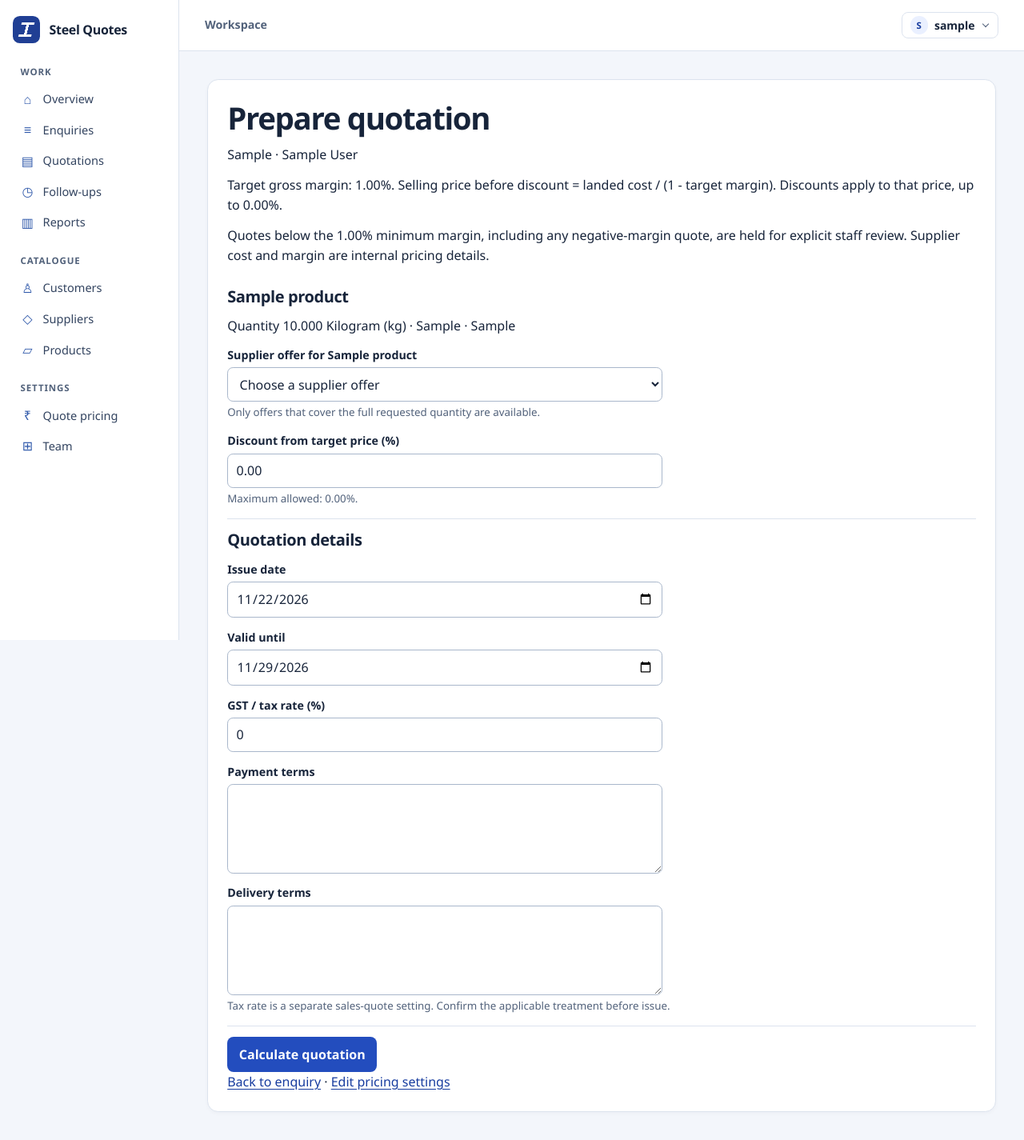
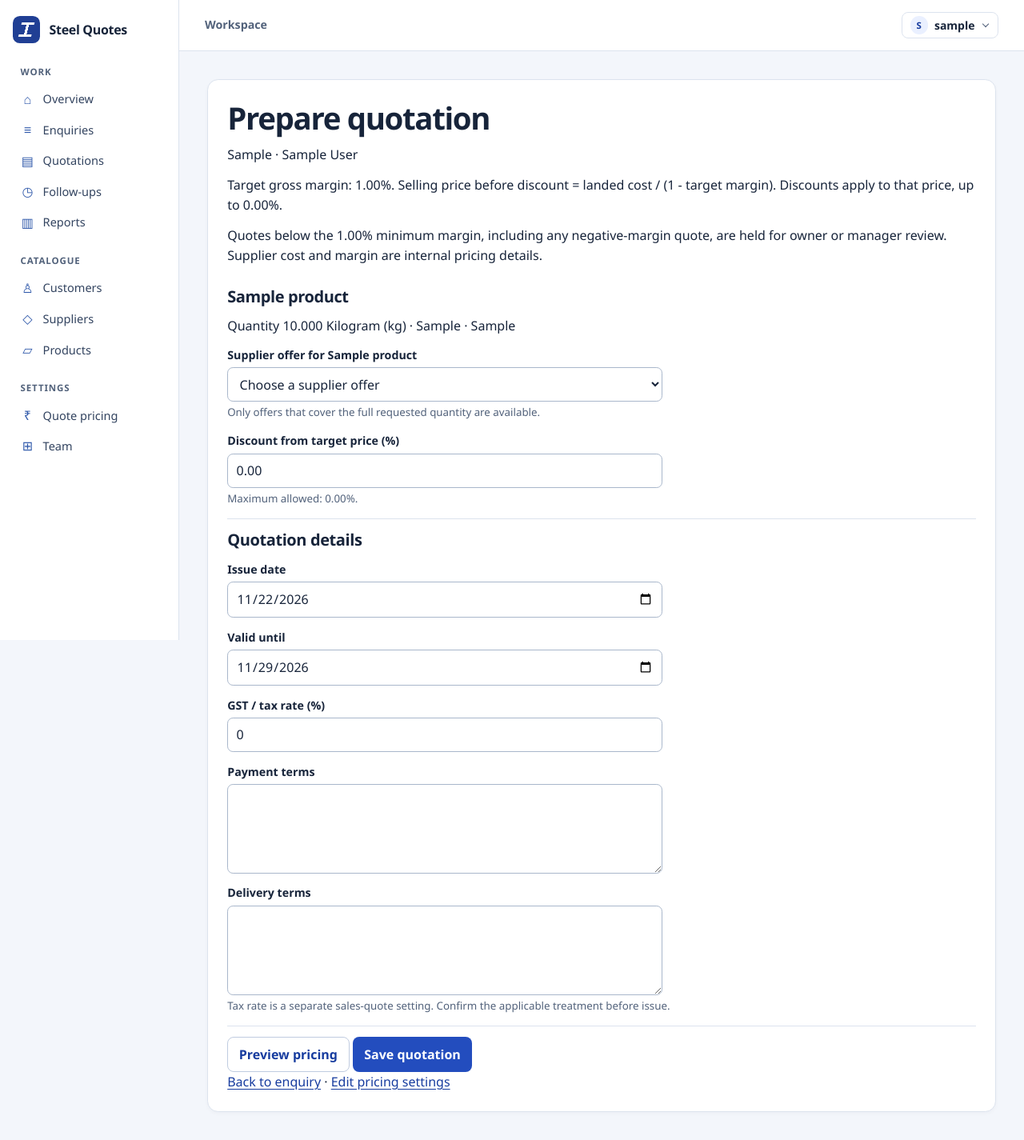
Before and after one commit to rnvjn2126/b2bproject, a Django app: page /rfqs/1/quote/ in a window 1280 px wide. Shown: the whole page at 80% size. Run offline with Django 5.2, Linux system fonts and the light colour scheme; a user stored in the database is signed in; tables that the repository leaves empty hold one stand-in row (values such as "Sample post").

Commit message:
Connect full-coverage supplier rankings, pricing previews and manager review

```diff
--- a/dashboard/forms.py
+++ b/dashboard/forms.py
@@ -350,6 +350,11 @@ class QuoteCreateForm(forms.Form):
                 self.add_error(offer_name, "This offer cannot produce a valid positive selling price.")
                 continue
             # Gross margin is based on the selling price, so solve cost / (1 - margin), not cost * (1 + margin).
+            # Store and price the same four-decimal landed rate.
+            cost = cost.quantize(Decimal("0.0001"), rounding=ROUND_HALF_UP)
+            if not Decimal("0") < cost <= Decimal("9999999999.9999"):
+                self.add_error(offer_name, "The normalized landed rate is outside the supported price range.")
+                continue
             target_price = cost / divisor
             price = (target_price * (Decimal("1") - discount / Decimal("100"))).quantize(
                 Decimal("0.0001"), rounding=ROUND_HALF_UP,
@@ -369,6 +374,7 @@ class QuoteCreateForm(forms.Form):
                 "supplier_offer": offer,
                 "discount_percent": discount,
                 "landed_cost_per_unit": cost,
+                "target_price": target_price,
                 "selling_price_per_unit": price,
                 "gross_margin_percent": margin,
                 "needs_review": margin < self.pricing_settings.minimum_margin_percent,
--- a/dashboard/test_teams.py
+++ b/dashboard/test_teams.py
@@ -78,6 +78,8 @@ class TeamWorkspaceTests(TestCase):
         approve_url = reverse("dashboard:quote_approve", args=[self.quote.pk])
 
         self.client.force_login(sales)
+        detail = reverse("dashboard:quote_detail", args=[self.quote.pk])
+        self.assertNotContains(self.client.get(detail), "Approve after manager review")
         self.assertEqual(self.client.post(approve_url).status_code, 403)
         settings_url = reverse("dashboard:quote_pricing_settings")
         self.assertContains(self.client.get(settings_url), "Only the owner or a manager can change")
@@ -87,6 +89,7 @@ class TeamWorkspaceTests(TestCase):
         self.assertEqual(self.client.post(reverse("dashboard:team_member_remove", args=[sales.team_membership.pk])).status_code, 403)
 
         self.client.force_login(manager)
+        self.assertContains(self.client.get(detail), "Approve after manager review")
         approved = self.client.post(approve_url)
         self.assertRedirects(approved, reverse("dashboard:quote_detail", args=[self.quote.pk]))
         self.quote.refresh_from_db()
--- a/dashboard/urls.py
+++ b/dashboard/urls.py
@@ -26,6 +26,7 @@ urlpatterns = [
     path("quotes/settings/", views.quote_pricing_settings, name="quote_pricing_settings"),
     path("quotes/<int:pk>/", views.quote_detail, name="quote_detail"),
     path("quotes/<int:pk>/status/", views.quote_update_status, name="quote_update_status"),
+    path("quotes/<int:pk>/preview/", views.quote_pdf, {"preview": True}, name="quote_preview"),
     path("quotes/<int:pk>/pdf/", views.quote_pdf, name="quote_pdf"),
     path("quotes/<int:pk>/approve/", views.quote_approve, name="quote_approve"),
     path("products/import/", views.product_csv_import, name="product_csv_import"),
--- a/dashboard/views.py
+++ b/dashboard/views.py
@@ -14,7 +14,7 @@ from django.urls import reverse
 from django.views.generic import CreateView, DeleteView, ListView, UpdateView
 from django.shortcuts import get_object_or_404, redirect, render
 from django.db import transaction
-from django.db.models import Count, Prefetch, Q
+from django.db.models import Count, F, Prefetch, Q
 from django.utils import timezone
 from django.views.decorators.http import require_http_methods, require_POST
 
@@ -405,7 +405,7 @@ def rfq_detail(request, pk):
     offers = SupplierOffer.objects.filter(
         owner=owner, supplier__owner=owner, rfq_line__owner=owner,
     ).select_related("supplier", "rfq_line__product")
-    lines = RFQLine.objects.filter(owner=owner).select_related("product").prefetch_related(
+    lines = RFQLine.objects.filter(Q(product__isnull=True) | Q(product__owner=owner), owner=owner).select_related("product").prefetch_related(
         Prefetch("supplier_offers", queryset=offers)
     )
     follow_ups = FollowUp.objects.filter(
@@ -426,6 +426,10 @@ def rfq_detail(request, pk):
                 offer.pk,
             ),
         )
+        full = [offer for offer in line.comparison_offers if offer.covers_full_quantity and offer.landed_cost_per_requested_unit is not None]
+        if full:
+            line.lowest_rate = full[0].landed_cost_per_requested_unit
+            line.fastest_days = min(offer.delivery_days for offer in full)
     return render(request, "dashboard/rfq_detail.html", {
         "rfq": rfq, "status_form": RFQStatusForm(initial={"status": rfq.status}),
         "today": timezone.localdate(),
@@ -582,9 +586,9 @@ def product_csv_import(request):
 @require_http_methods(["GET", "POST"])
 def supplier_offer_create(request, pk, line_pk):
     owner = account_owner(request.user)
-    rfq = get_object_or_404(RFQ.objects.filter(owner=owner), pk=pk)
+    rfq = get_object_or_404(RFQ.objects.filter(owner=owner, customer__owner=owner), pk=pk)
     line = get_object_or_404(
-        RFQLine.objects.filter(owner=owner, rfq=rfq).select_related("product"),
+        RFQLine.objects.filter(Q(product__isnull=True) | Q(product__owner=owner), owner=owner, rfq=rfq).select_related("product"),
         pk=line_pk,
     )
     form = SupplierOfferForm(
@@ -692,8 +696,16 @@ def _quote_create_page(request, rfq, source_quote=None):
             "has_offer": has_offer,
         })
     can_create = bool(lines) and not has_foreign_product_line and all(row["has_offer"] for row in line_rows)
-    if request.method == "POST" and can_create and form.is_valid():
+    valid_pricing = request.method == "POST" and can_create and form.is_valid()
+    preview = form.pricing_rows if valid_pricing and request.POST.get("action") == "preview" else []
+    if valid_pricing and not preview:
         with transaction.atomic():
+            if source_quote:
+                previous = Quote.objects.select_for_update().get(pk=source_quote.pk, owner=owner)
+                newer = previous.revisions.filter(owner=owner).first()
+                if newer:
+                    messages.info(request, "A newer revision exists. Open it to prepare another revision.")
+                    return redirect("dashboard:quote_detail", pk=newer.pk)
             quote = Quote(
                 owner=owner,
                 rfq=rfq,
@@ -740,6 +752,7 @@ def _quote_create_page(request, rfq, source_quote=None):
         "form": form,
         "lines": lines,
         "line_rows": line_rows,
+        "preview": preview,
         "can_create": can_create,
         "has_foreign_product_line": has_foreign_product_line,
         "pricing_settings": pricing_settings,
@@ -753,8 +766,8 @@ def quote_detail(request, pk):
     visible_lines = QuoteLine.objects.filter(
         owner=owner,
         rfq_line__owner=owner,
-        rfq_line__rfq__owner=owner,
-        supplier_offer__owner=owner,
+        rfq_line__rfq__owner=owner, rfq_line__rfq_id=F("quote__rfq_id"),
+        supplier_offer__rfq_line_id=F("rfq_line_id"), supplier_offer__owner=owner,
         supplier_offer__supplier__owner=owner,
     ).filter(
         Q(rfq_line__product__isnull=True) | Q(rfq_line__product__owner=owner),
@@ -773,6 +786,7 @@ def quote_detail(request, pk):
     status_form = QuoteStatusForm(quote=quote)
     return render(request, "dashboard/quote_detail.html", {
         "quote": quote, "status_form": status_form,
+        "can_approve": can_manage_account(request.user),
         "can_update_status": bool(status_form.fields["status"].choices),
     })
 
@@ -847,13 +861,13 @@ def quote_update_status(request, pk):
 
 @login_required
 @require_http_methods(["GET"])
-def quote_pdf(request, pk):
+def quote_pdf(request, pk, preview=False):
     owner = account_owner(request.user)
     visible_lines = QuoteLine.objects.filter(
         owner=owner,
         rfq_line__owner=owner,
-        rfq_line__rfq__owner=owner,
-        supplier_offer__owner=owner,
+        rfq_line__rfq__owner=owner, rfq_line__rfq_id=F("quote__rfq_id"),
+        supplier_offer__rfq_line_id=F("rfq_line_id"), supplier_offer__owner=owner,
         supplier_offer__supplier__owner=owner,
     ).filter(
         Q(rfq_line__product__isnull=True) | Q(rfq_line__product__owner=owner),
@@ -870,12 +884,14 @@ def quote_pdf(request, pk):
     if not visible:
         return HttpResponseBadRequest("A quotation must contain at least one item.")
     if quote.needs_review or (
-        quote.status != Quote.Status.APPROVED and any(line.needs_review for line in visible)
+        not (quote.approved_by_id and quote.approved_at) and any(line.needs_review for line in visible)
     ):
         raise PermissionDenied("A quotation awaiting manager review cannot be issued to a customer.")
     from .documents import build_quote_pdf
     response = HttpResponse(build_quote_pdf(quote), content_type="application/pdf")
-    response["Content-Disposition"] = f'attachment; filename="{quote.number}-R{quote.revision}.pdf"'
+    response["Cache-Control"] = "private, no-store"
+    disposition = "inline" if preview else "attachment"
+    response["Content-Disposition"] = f'{disposition}; filename="{quote.number}-R{quote.revision}.pdf"'
     return response
 
 
--- a/templates/dashboard/quote_create.html
+++ b/templates/dashboard/quote_create.html
@@ -6,7 +6,7 @@
   {% if source_quote %}<p>Revision of {{ source_quote.number }} R{{ source_quote.revision }}. Pricing guardrails stay fixed to the original quotation.</p>{% endif %}
   <p>{{ rfq.reference|default:rfq }} · {{ rfq.customer }}</p>
   <p>Target gross margin: {{ pricing_settings.target_margin_percent }}%. Selling price before discount = landed cost / (1 - target margin). Discounts apply to that price, up to {{ pricing_settings.maximum_discount_percent }}%.</p>
-  <p>Quotes below the {{ pricing_settings.minimum_margin_percent }}% minimum margin, including any negative-margin quote, are held for explicit staff review. Supplier cost and margin are internal pricing details.</p>
+  <p>Quotes below the {{ pricing_settings.minimum_margin_percent }}% minimum margin, including any negative-margin quote, are held for owner or manager review. Supplier cost and margin are internal pricing details.</p>
   {% if has_foreign_product_line %}
     <div class="errors"><p>This enquiry includes an item linked to a product outside this account, so it cannot be quoted.</p></div>
   {% elif not lines %}
@@ -49,7 +49,20 @@
         {% endfor %}
         <small>Tax rate is a separate sales-quote setting. Confirm the applicable treatment before issue.</small>
       </section>
-      {% if can_create %}<button type="submit">Calculate quotation</button>{% endif %}
+      {% if preview %}
+        <section class="card" aria-label="Internal pricing preview">
+          <h2>Internal pricing preview</h2>
+          {% for row in preview %}<div class="row">
+            <strong>{{ row.rfq_line.product|default:row.rfq_line.description }} · {{ row.supplier_offer.supplier }}</strong>
+            <p>Recommended INR {{ row.target_price|floatformat:4 }} per unit · After discount INR {{ row.selling_price_per_unit|floatformat:4 }} · Gross margin {{ row.gross_margin_percent }}%</p>
+            {% if row.needs_review %}<span class="badge status-needs_review">Manager approval required</span>{% endif %}
+          </div>{% endfor %}
+        </section>
+      {% endif %}
+      {% if can_create %}
+        <button class="button-secondary" type="submit" name="action" value="preview">Preview pricing</button>
+        <button type="submit" name="action" value="save">Save quotation</button>
+      {% endif %}
     </form>
   {% endif %}
   <p><a href="{% url 'dashboard:rfq_detail' rfq.pk %}">Back to enquiry</a> · <a href="{% url 'dashboard:quote_pricing_settings' %}">Edit pricing settings</a></p>
```
Also changed, not shown: dashboard/tests.py (+29 -0 lines), templates/dashboard/quote_detail.html (+4 -3 lines), templates/dashboard/rfq_detail.html (+10 -2 lines).
